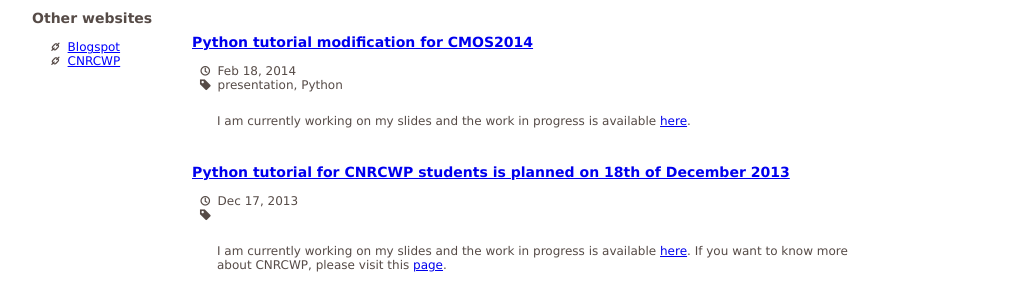
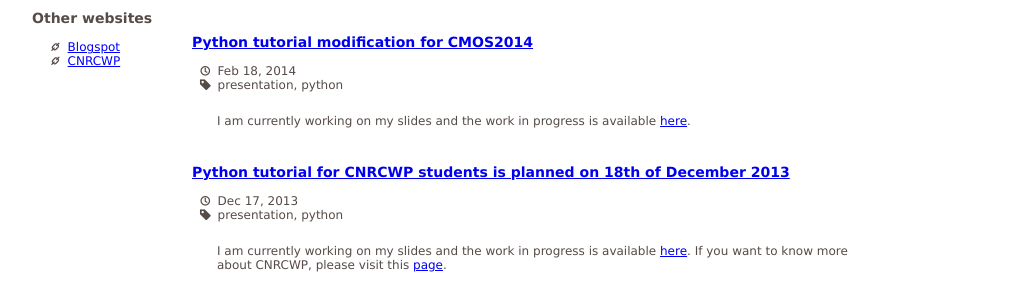
Before and after one commit to guziy/guziy.github.io, a Jekyll site: the page built from index.html, in a window 1280 px wide. Shown: the part 192-496 px from the top of the page, without its empty margins (26-1049 px from the left). Built offline with Jekyll 4.4.1, drawn with Linux system fonts in a browser that asks for light colours; Markdown is read by kramdown in place of the engine named in the settings; the list of posts is cut into pages by our own code.

Commit message:
add post categories

```diff
--- a/_posts/2013-12-17-cnrcwp-python-tutorial.markdown
+++ b/_posts/2013-12-17-cnrcwp-python-tutorial.markdown
@@ -1,6 +1,7 @@
 ---
 title: Python tutorial for CNRCWP students is planned on 18th of December 2013
 layout: post
+categories: [presentation, python]
 ---
 
 I am currently working on my slides and the work in progress is available <a href="/CNRCWP_student_workshop_2013-12-17/Python_CNRCWP_tutorial.slides.html">here</a>.
--- a/_posts/2014-02-18-cmos2014-python-tutorial.markdown
+++ b/_posts/2014-02-18-cmos2014-python-tutorial.markdown
@@ -1,7 +1,7 @@
 ---
 title: Python tutorial modification for CMOS2014
 layout: post
-categories: [presentation, Python]
+categories: [presentation, python]
 ---
 
 I am currently working on my slides and the work in progress is available <a href="/CMOS-python-tutorial/cmos2014-python-tutorial.slides.html">here</a>.
```
